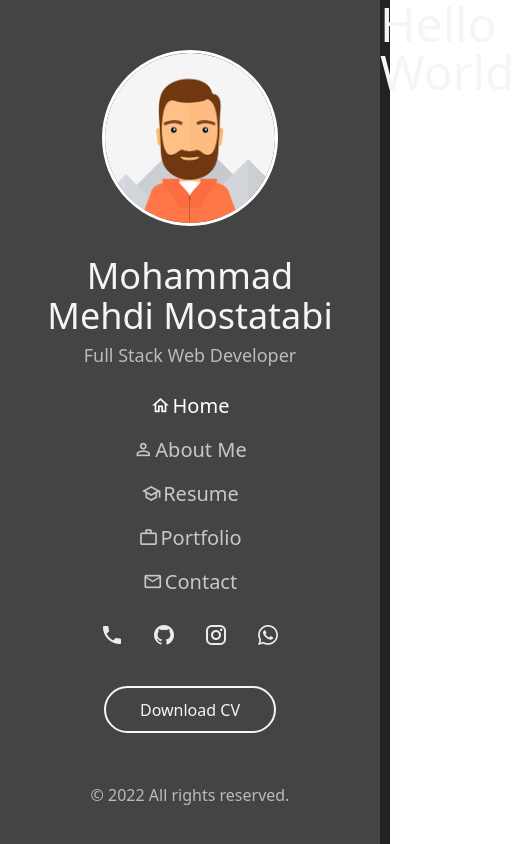
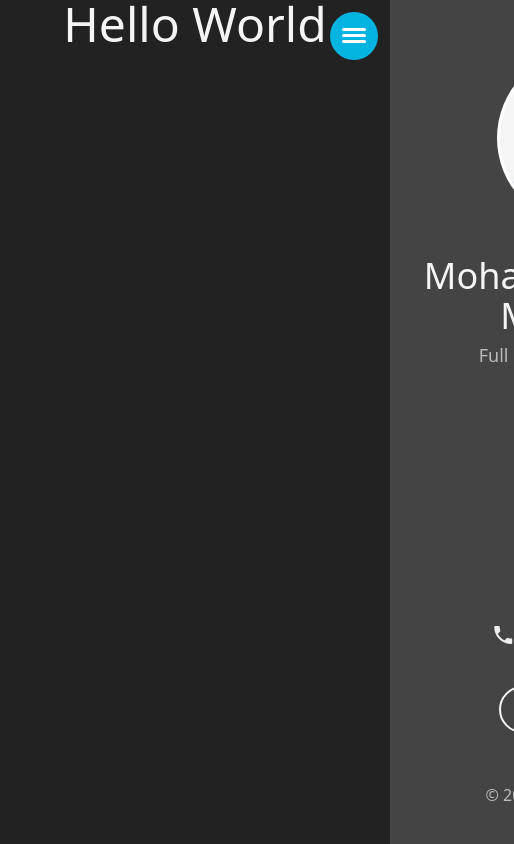
Before and after one commit to MehdiMst00/mehdimst-client, an Angular app: page / in a window 390 px wide. Shown: the whole page, 514 px wide, since content can reach past the window. Built offline with nearby package versions, Linux system fonts and the light colour scheme; what ngx-owl-carousel-o would draw is missing.

Commit message:
Implement hamburger menu

```diff
--- a/src/app/pages/home/home.component.html
+++ b/src/app/pages/home/home.component.html
@@ -1,3 +1,3 @@
-<div class="bg-[#222] max-w-[calc(100%-380px)] w-full h-[100vh] right-0 absolute">
+<div class="bg-[#222] md:max-w-[calc(100%-380px)] w-full h-[100vh] right-0 absolute">
   <h1 class="text-5xl text-center text-[#f5f5f5]">Hello World</h1>
 </div>
--- a/src/app/shared/header/header.component.html
+++ b/src/app/shared/header/header.component.html
@@ -1,5 +1,6 @@
 <header
-  class="bg-[#444] relative inline-block float-left w-full max-w-[380px] h-[100vh] text-center overflow-auto pt-[50px] px-[30px] pb-[45px] animate"
+  class="bg-[#444] md:relative md:translate-x-0 fixed md:inline-block z-40 left-0 md:float-left float-none w-full md:max-w-[380px] max-w-none h-[100vh] text-center overflow-auto pt-[50px] px-[30px] pb-[45px] opacity-100 visible transition-all ease-in-out duration-[250ms]"
+  [ngClass]="{'translate-x-full': !toggle && isMedium}"
 >
   <div class="header-content">
     <div class="relative w-44 z-10 mt-0 mx-auto mb-[30px]">
@@ -25,7 +26,7 @@
         href="#home"
         class="block text-white text-xl font-normal py-3 px-0 leading-5 opacity-100 active hover:text-[#09c] transition-all ease-in-out duration-300"
       >
-        <span class="mdi mdi-home-outline mr-0.5"></span>
+        <span class="mdi mdi-home-outline mr-1"></span>
         <span>Home</span>
       </a>
     </li>
@@ -34,7 +35,7 @@
         href="#about-me"
         class="block text-white text-xl font-normal py-3 px-0 leading-5 opacity-70 active hover:text-[#09c] transition-all ease-in-out duration-300"
       >
-        <span class="mdi mdi-account-outline mr-0.5"></span>
+        <span class="mdi mdi-account-outline mr-1"></span>
         <span>About Me</span>
       </a>
     </li>
@@ -43,7 +44,7 @@
         href="#resume"
         class="block text-white text-xl font-normal py-3 px-0 leading-5 opacity-70 active hover:text-[#09c] transition-all ease-in-out duration-300"
       >
-        <span class="mdi mdi-school-outline mr-0.5"></span>
+        <span class="mdi mdi-school-outline mr-1"></span>
         <span>Resume</span>
       </a>
     </li>
@@ -52,7 +53,7 @@
         href="#portfolio"
         class="block text-white text-xl font-normal py-3 px-0 leading-5 opacity-70 active hover:text-[#09c] transition-all ease-in-out duration-300"
       >
-        <span class="mdi mdi-briefcase-outline mr-0.5"></span>
+        <span class="mdi mdi-briefcase-outline mr-1"></span>
         <span>Portfolio</span>
       </a>
     </li>
@@ -61,7 +62,7 @@
         href="#contact"
         class="block text-white text-xl font-normal py-3 px-0 leading-5 opacity-70 active hover:text-[#09c] transition-all ease-in-out duration-300"
       >
-        <span class="mdi mdi-email-outline mr-0.5"></span>
+        <span class="mdi mdi-email-outline mr-1"></span>
         <span>Contact</span>
       </a>
     </li>
@@ -123,3 +124,21 @@
     © 2022 All rights reserved.
   </div>
 </header>
+
+<div
+  class="block md:hidden absolute w-12 h-12 text-center bg-[#04b4e0] top-3 right-3 text-xl rounded-full z-40 cursor-pointer rotate-0 transition-all ease-in-out duration-500"
+  (click)="onToggleClick()"
+>
+  <span
+    class="block absolute h-[3px] w-1/2 bg-white rounded-md opacity-100 left-1/4 rotate-0 transition-all ease-in-out duration-200 top-[16px] origin-[left_center]"
+    [ngClass]="toggle ? 'rotate-45 top-[13px] left-[15px] ' : ''"
+  ></span>
+  <span
+    class="block absolute h-[3px] w-1/2 bg-white rounded-md opacity-100 left-1/4 rotate-0 transition-all ease-in-out duration-200 top-[22px] origin-[left_center]"
+    [ngClass]="toggle ? 'w-0 opacity-0 hidden' : ''"
+  ></span>
+  <span
+    class="block absolute h-[3px] w-1/2 bg-white rounded-md opacity-100 left-1/4 rotate-0 transition-all ease-in-out duration-200 top-[28px] origin-[left_center]"
+    [ngClass]="toggle ? '-rotate-45 top-[30px] left-[15px] ' : ''"
+  ></span>
+</div>
--- a/src/app/shared/header/header.component.ts
+++ b/src/app/shared/header/header.component.ts
@@ -2,13 +2,24 @@ import { Component, OnInit } from '@angular/core';
 
 @Component({
   selector: 'app-header',
-  templateUrl: './header.component.html'
+  templateUrl: './header.component.html',
 })
 export class HeaderComponent implements OnInit {
-
-  constructor() { }
+  public toggle: boolean = false;
 
   ngOnInit(): void {
+    if (window.innerWidth >= 768) {
+      this.toggle = true;
+    }
   }
 
+  isMedium(): boolean {
+    return window.innerWidth <= 768;
+  }
+
+  onToggleClick(): void {
+    if (window.innerWidth <= 768) {
+      this.toggle = !this.toggle;
+    }
+  }
 }
--- a/src/app/shared/shared.module.ts
+++ b/src/app/shared/shared.module.ts
@@ -8,6 +8,6 @@ import { PreloaderComponent } from './preloader/preloader.component';
 @NgModule({
   declarations: [HeaderComponent, FooterComponent, PreloaderComponent],
   imports: [CommonModule, BrowserAnimationsModule],
-  exports: [HeaderComponent, FooterComponent, PreloaderComponent],
+  exports: [HeaderComponent, FooterComponent, PreloaderComponent]
 })
 export class SharedModule {}
--- a/tsconfig.json
+++ b/tsconfig.json
@@ -6,6 +6,8 @@
     "outDir": "./dist/out-tsc",
     "forceConsistentCasingInFileNames": true,
     "strict": true,
+    "strictPropertyInitialization": false,
+    "strictNullChecks": false,
     "noImplicitOverride": true,
     "noPropertyAccessFromIndexSignature": true,
     "noImplicitReturns": true,
```
